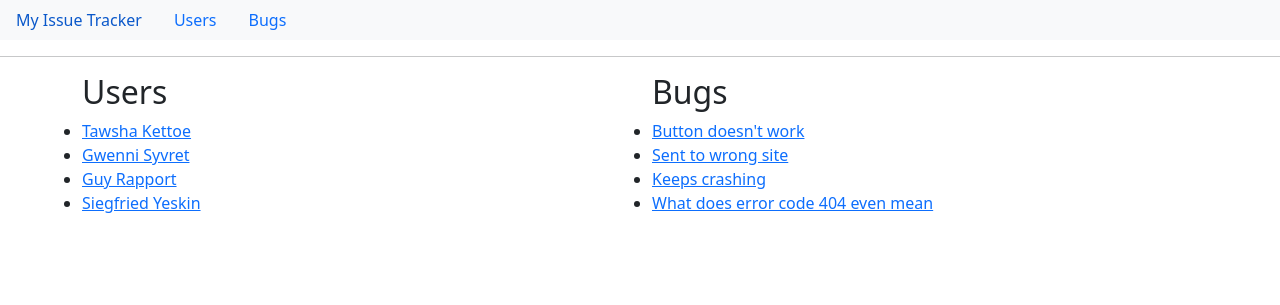
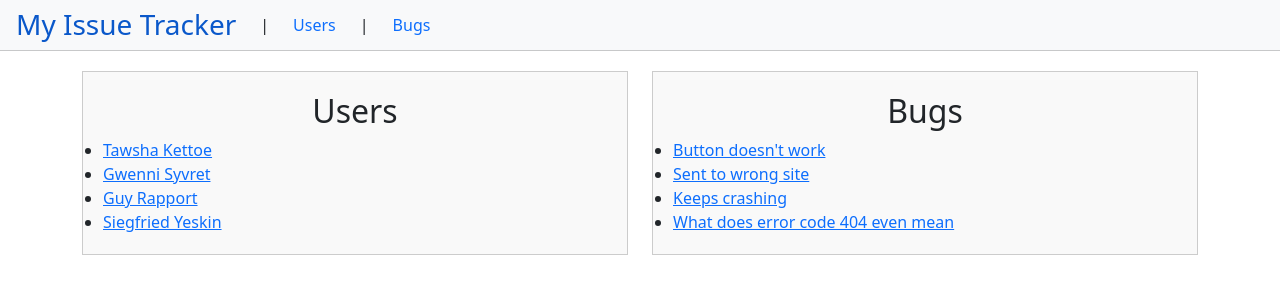
Before and after one commit to ConnorWoodard/issue-tracker-backend, a website: page public/index.html in a window 1280 px wide. Shown: the top 305 px of the page. Drawn offline with nearby package versions, Linux system fonts and the light colour scheme.

Commit message:
style push

```diff
--- a/public/index.html
+++ b/public/index.html
@@ -14,25 +14,46 @@
 
     main {
       flex-grow: 1;
+      padding: 20px; /* Add padding to create space around containers */
+    }
+
+    .custom-container {
+      border: 1px solid #ccc; /* Add border to containers */
+      padding: 20px; /* Add padding inside containers */
+      margin-bottom: 20px; /* Add margin to create space between containers */
+      background-color: #f9f9f9; /* Optional: Background color for containers */
+    }
+
+    .container-title {
+      text-align: center;
+    }
+
+    hr {
+      margin: 0;
     }
 </style>
   <title>Document</title>
 </head>
 <body>
-  <header class="navbar-light bg-light">
-    <nav class="nav justify-content-left  ">
-      <a class="nav-link active" href="#" aria-current="page">My Issue Tracker</a>
+  <div class="bg-light">
+    <header class="navbar-light">
+      <nav class="nav align-items-center justify-content-left">
+        <h3 class="mb-0"><a class="nav-link active" href="#" aria-current="page">My Issue Tracker</a></h3>
+        <span class="mx-2">|</span>
         <a class="nav-link" href="api/user/list">Users</a>
+        <span class="mx-2">|</span>
         <a class="nav-link" href="api/bug/list">Bugs</a>
       </nav>
     </header>
+  </div>
   <hr>
   <main>
     <div class="container-lg">
       <div class="row">
           <div class="col-md-6">
+            <div class="custom-container">
               <!-- Content for the first container -->
-              <h2>Users</h2>
+              <h2 class="container-title">Users</h2>
               <ul class="list-group justify-content-left">
                 <li><a href="#">Tawsha Kettoe</a></li>
                 <li><a href="#">Gwenni Syvret</a></li>
@@ -40,9 +61,11 @@
                 <li><a href="#">Siegfried Yeskin</a></li>
               </ul>
             </div>
+          </div>
           <div class="col-md-6">
+            <div class="custom-container">
               <!-- Content for the first container -->
-              <h2>Bugs</h2>
+              <h2 class="container-title">Bugs</h2>
               <ul class="list-group justify-content-left">
                 <li><a href="#">Button doesn't work</a></li>
                 <li><a href="#">Sent to wrong site</a></li>
@@ -52,6 +75,7 @@
             </div>
           </div>
       </div>
+  </div>
   </main>
   <footer class="bg-black text-white text-center py-3">
     &copy; 2023 Connor Woodard
```
Lines whose indentation alone changed are shown as unchanged.
